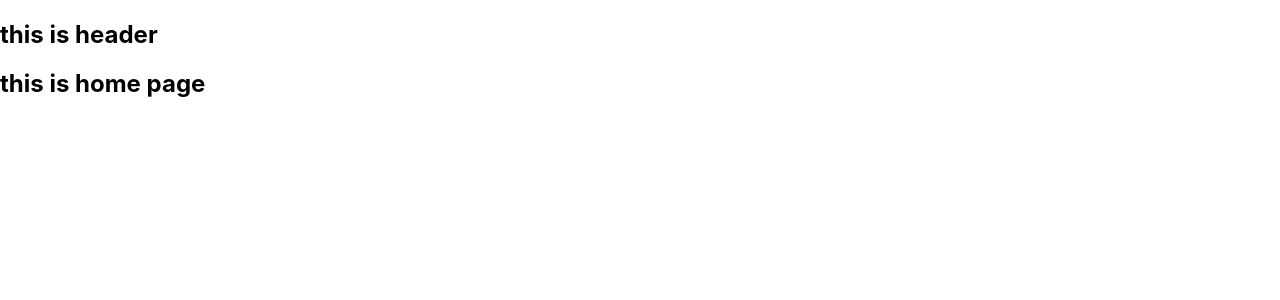
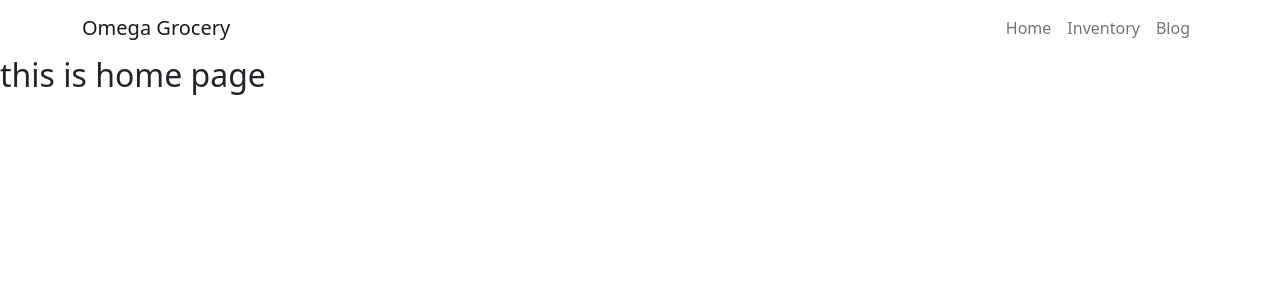
Before and after one commit to PalashDas11/omega-store, a React (Create React App) app: page / in a window 1280 px wide. Shown: the top 300 px of the page. Built offline with nearby package versions, Linux system fonts and the light colour scheme.

Commit message:
header and using bootstrap

```diff
--- a/package.json
+++ b/package.json
@@ -6,9 +6,9 @@
     "@testing-library/jest-dom": "^5.16.4",
     "@testing-library/react": "^13.1.1",
     "@testing-library/user-event": "^13.5.0",
-
+    "bootstrap": "^5.1.3",
     "react": "^18.1.0",
-
+    "react-bootstrap": "^2.3.1",
     "react-dom": "^18.1.0",
     "react-router-dom": "^6.3.0",
     "react-scripts": "5.0.1",
--- a/src/App.js
+++ b/src/App.js
@@ -1,10 +1,13 @@
 
 import './App.css';
+import 'bootstrap/dist/css/bootstrap.min.css';
+
 import { Route, Routes } from 'react-router-dom';
 import Home from './component/Home/Home';
 import Blog from './component/Blog/Blog';
 import Inventory from './component/Inventory/Inventory';
 import Header from './component/Header/Header';
+import NotFound from './component/NotFound/NotFound';
 
 function App() {
   return (
@@ -14,6 +17,7 @@ function App() {
        <Route path ="/" element ={<Home></Home>}></Route>
        <Route path = "/inventory" element = {<Inventory></Inventory>}></Route>
        <Route path = "/blog" element ={<Blog></Blog>} ></Route>
+       <Route path = "*" element = {<NotFound></NotFound>}></Route>
 
      </Routes>
     </div>
--- a/src/component/Header/Header.css
+++ b/src/component/Header/Header.css
@@ -0,0 +1,3 @@
+.color-primary{
+    color: #66FCF1 !important;
+}
--- a/src/component/Header/Header.js
+++ b/src/component/Header/Header.js
@@ -1,12 +1,39 @@
 import React from 'react';
+import { Container, Nav, Navbar } from 'react-bootstrap';
+import { Link } from 'react-router-dom';
 
 
 
 const Header = () => {
     return (
-        <div>
-            <h2>this is header</h2>
-        </div>
+        <>
+
+            <Navbar collapseOnSelect expand="lg" sticky="top">
+                <Container>
+                    <Navbar.Brand href="#home" as={Link} to="/">
+                        <span>Omega</span>
+                        <span> Grocery</span>
+                    </Navbar.Brand>
+                    <Navbar.Toggle aria-controls="responsive-navbar-nav" />
+                    <Navbar.Collapse id="responsive-navbar-nav">
+                        <Nav className="ms-auto nav-items">
+                            <Nav.Link href="#home" as={Link} to="/">Home</Nav.Link>
+                            <Nav.Link href="#inventory" as={Link} to="/inventory">Inventory</Nav.Link>
+                            <Nav.Link href="#blog" as={Link} to="/blog">Blog</Nav.Link>
+                            {/* {
+                                user ?
+                                <Nav.Link href="#register" as={Link} to="/register" className='custom-btn2 'onClick={handleSignOut}>Sign Out</Nav.Link>
+                                :
+                                <Nav.Link href="#login" as={Link} to="/login" className='custom-btn2 '>Login</Nav.Link>
+                            } */}
+
+
+
+                        </Nav>
+                    </Navbar.Collapse>
+                </Container>
+            </Navbar>
+        </>
 
     );
 };
--- /dev/null
+++ b/src/component/NotFound/NotFound.js
@@ -0,0 +1,11 @@
+import React from 'react';
+
+const NotFound = () => {
+    return (
+        <div>
+            <h2>Page Not Found 404 !</h2>
+        </div>
+    );
+};
+
+export default NotFound;
```
Also changed, not shown: 1 other file (tests, documents, lock files or other folders).
